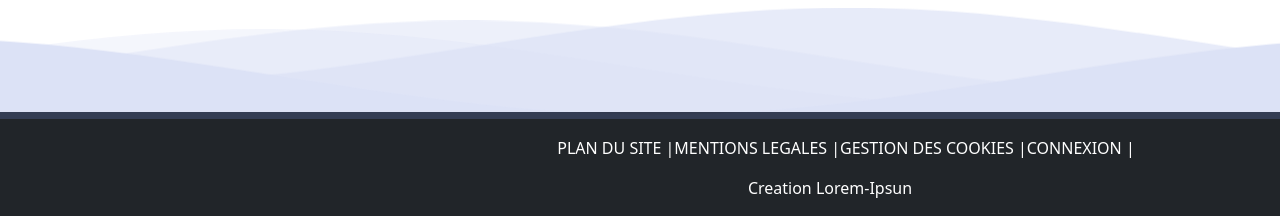
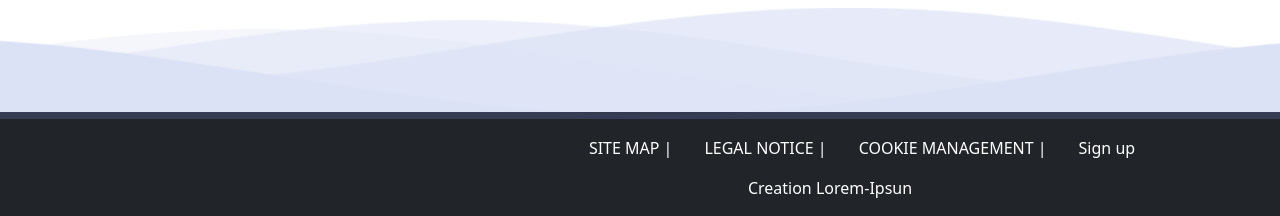
Before and after one commit to Hrissy-art/PHP_theater_project, a PHP site: page /index.php in a window 1280 px wide. Shown: the part 1913-2129 px from the top of the page. Run offline with PHP 8.4, Linux system fonts and the light colour scheme; data that the repository does not hold is empty.

Commit message:
update readme file

```diff
--- a/layout/footer.php
+++ b/layout/footer.php
@@ -24,10 +24,14 @@
 
           <div class="col-lg-8"> <!-- On copie ça le nombre de fois ou on a besoin -->
             <div class="mt-4">
-                <ul class="d-flex justify-content-center"><oi>PLAN DU SITE |</oi>
-                <oi>MENTIONS LEGALES |</oi>
-                <oi>GESTION DES COOKIES |</oi>
-                <oi>CONNEXION |</oi>
+
+
+                <ul class="d-flex justify-content-center"><ol>SITE MAP |</ol>
+                <ol>LEGAL NOTICE |</ol>
+                <ol>COOKIE MANAGEMENT |</ol>
+                <ol class="nav-item">
+                <a class="nav-link active" aria-current="page" href="/user/sign-up.php">Sign up</a>
+              </ol>
               </ul>
                 <p class="text-center">Creation Lorem-Ipsun</p>
             </div>
```
Also changed, not shown: README.md, img/6547a36e21530_artists2-little.jpg (deleted), img/6547a620e200c_artists2-little.jpg (deleted), img/little-boy.jpg (added), img/masque2.jpg (added), 1 other file.
